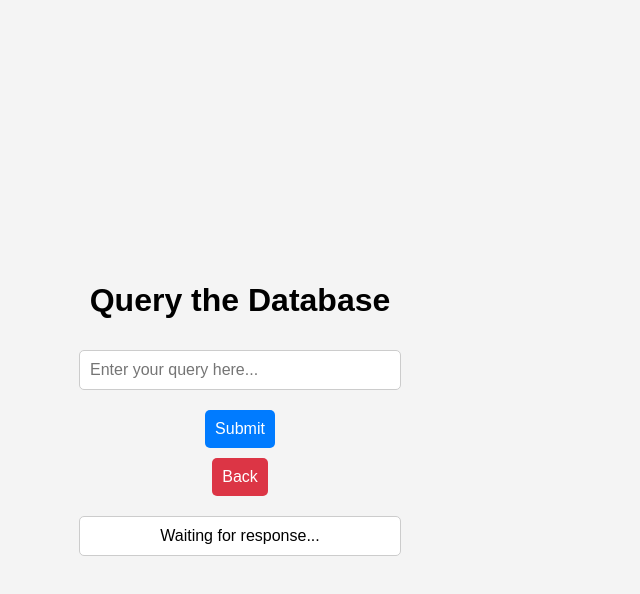
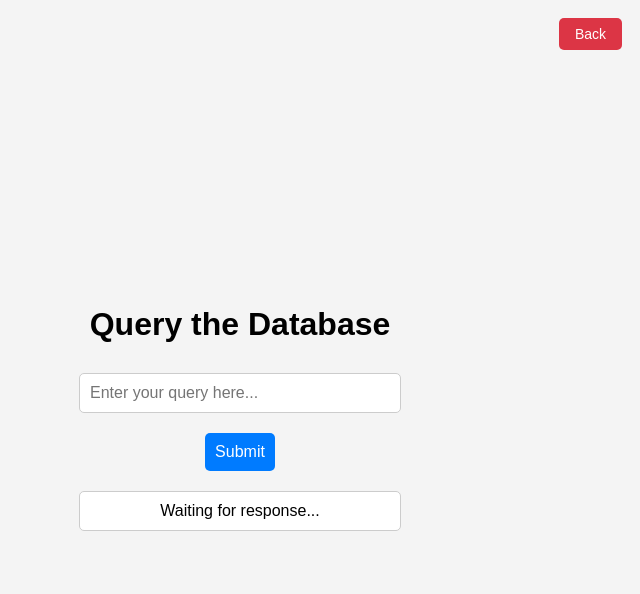
Before and after one commit to Ishan2OO1/MedQGraph-, an Electron app: page my-electron-app/query.html in a window 800 px wide. Shown: the whole page, without its empty margins (160-800 px from the left). Drawn offline with Linux system fonts and the light colour scheme; no server answers.

Commit message:
edited query.html

```diff
--- a/my-electron-app/query.html
+++ b/my-electron-app/query.html
@@ -12,7 +12,7 @@
             document.getElementById('response').innerText = "Processing...";
 
             // Send the query to the backend (main.js)
-            ipcRenderer.send('run-python-query', query);
+            ipcRenderer.send('run-python-query', { query }); // Send query as JSON
         }
 
         // Listen for the response from Python
@@ -33,6 +33,29 @@
             height: 100vh;
             background-color: #f4f4f4;
             font-family: Arial, sans-serif;
+            position: relative;
+        }
+
+        .back-btn {
+            position: absolute;
+            top: 10px;
+            right: 10px;
+            padding: 8px 16px;
+            font-size: 14px;
+            border: none;
+            cursor: pointer;
+            border-radius: 5px;
+            background-color: #dc3545;
+            color: white;
+            transition: 0.3s;
+        }
+
+        .back-btn:hover {
+            background-color: #c82333;
+        }
+
+        h1 {
+            margin-bottom: 20px;
         }
 
         input {
@@ -44,32 +67,20 @@
             border-radius: 5px;
         }
 
-        button {
+        .submit-btn {
             padding: 10px;
             margin-top: 10px;
             font-size: 16px;
             border: none;
             cursor: pointer;
             border-radius: 5px;
-            transition: 0.3s;
-        }
-
-        .submit-btn {
             background-color: #007bff;
             color: white;
+            transition: 0.3s;
         }
 
         .submit-btn:hover {
             background-color: #0056b3;
-        }
-
-        .back-btn {
-            background-color: #dc3545;
-            color: white;
-        }
-
-        .back-btn:hover {
-            background-color: #c82333;
         }
 
         #response {
@@ -85,10 +96,12 @@
 </head>
 <body>
 
+    <!-- Back Button Positioned at the Top Right -->
+    <button class="back-btn" onclick="goBack()">Back</button>
+
     <h1>Query the Database</h1>
     <input type="text" id="queryInput" placeholder="Enter your query here...">
     <button class="submit-btn" onclick="submitQuery()">Submit</button>
-    <button class="back-btn" onclick="goBack()">Back</button>
 
     <div id="response">Waiting for response...</div>
 
```
